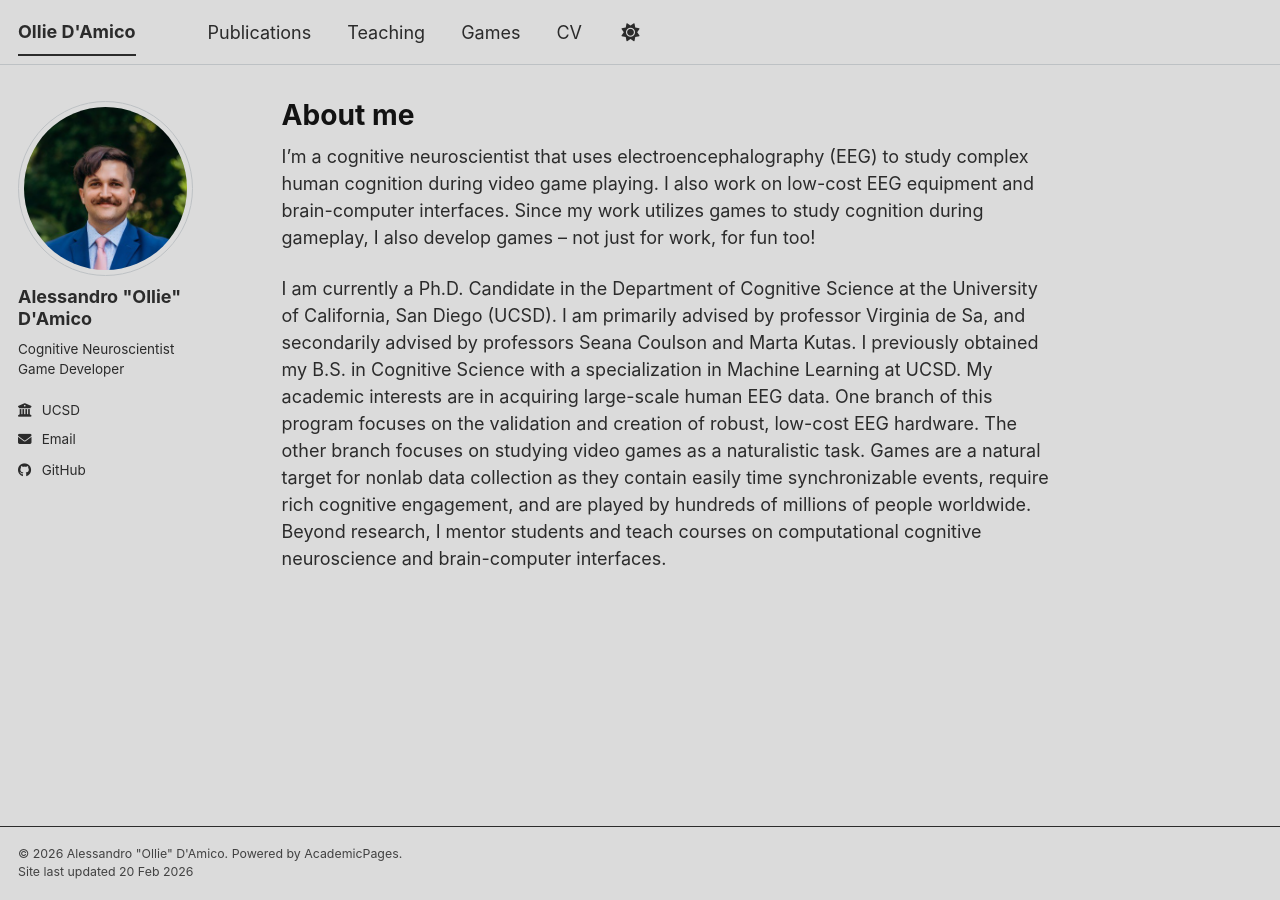
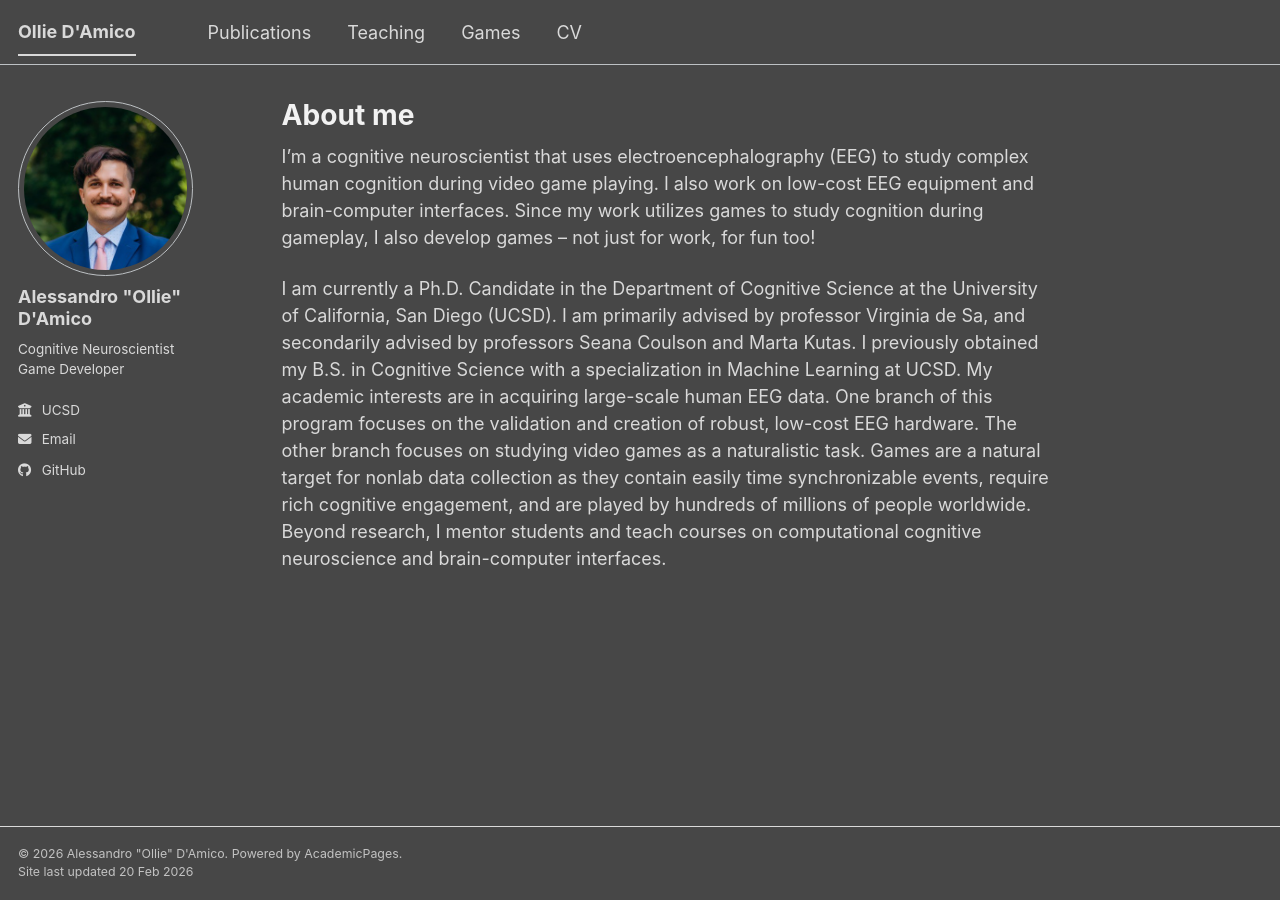
Before and after one commit to ollie-d/ollie-d.github.io, a Jekyll site: the page built from _pages/about.md, in a window 1280 px wide. Built offline with Jekyll 4.4.1, drawn with Linux system fonts in a browser that asks for light colours; a script bundle is joined from its source files by our own code; library files that are not in the unit come from our copies.

Commit message:
removed themes
it's just dark theme now deal with it haters

```diff
--- a/_config.yml
+++ b/_config.yml
@@ -10,7 +10,7 @@
 locale                   : "en-US"
 site_theme               : "default" # The available themes options are "default", "air", "sunrise", "mint", "dirt" and "contrast"
 title                    : "Ollie D'Amico"
-title_separator          : "-"
+title_separator          : "│"
 name                     : &name "Alessandro \"Ollie\" D'Amico"
 description              : &description "Ollie D'Amico's personal website and portfolio"   # Update this with a general description of your site, this is the default if not overridden by a page
 url                      : https://ollie-d.github.io/ # The base hostname & protocol for your site e.g. "https://[your GitHub username].github.io",
--- a/_includes/masthead.html
+++ b/_includes/masthead.html
@@ -3,7 +3,6 @@
   <div class="masthead__inner-wrap">
     <div class="masthead__menu">
       <nav id="site-nav" class="greedy-nav">
-        <button><span class="navicon"></span></button>
         <ul class="visible-links">
           <li class="masthead__menu-item masthead__menu-item--lg persist {% if page.url == '/' or page.url == '/index.html' %}selected{% endif %}">
             <a href="{{ base_path }}/">{{ site.title }}</a>
@@ -23,6 +22,7 @@
           </li>
         </ul>
         <ul class="hidden-links hidden"></ul>
+        <button><span class="navicon"></span></button>
       </nav>
     </div>
   </div>
--- a/_sass/theme/_default_light.scss
+++ b/_sass/theme/_default_light.scss
@@ -1,20 +1,33 @@
 /* ==========================================================================
-    DEFAULT THEME - LIGHT VERSION
+    DEFAULT THEME - DARK VERSION
     ========================================================================== */
+
 /* Color codes used for the theme */
 $primary-color              : #c69214;
 $gray                       : #7a8288;
 $dark-gray                  : mix(#000, $gray, 40%);
 $darker-gray                : mix(#000, $gray, 60%);
 $light-gray                 : mix(#fff, $gray, 50%);
-$lighter-gray               : mix(#fff, $gray, 90%);
 
-$background                 : #DBDBDB;
-$background-light           : mix(#000, $background, 80%);
-$background-lighter         : mix(#000, $background, 90%);
+$background                 : #474747;
+$background-light           : mix(#fff, $background, 80%);
+$background-lighter         : mix(#fff, $background, 90%);
 $link                       : #c69214;
 $link-dark                  : mix(#000, $link, 25%);
 $link-light                 : mix(#fff, $link, 25%);
+
+/* Format text colors with an HSL approach */
+$base-text-color: #ffffff;
+$h1-color: darken($base-text-color, 5%);
+$h2-color: darken($h1-color, 5%);
+$h3-color: darken($h2-color, 5%);
+$text: $h3-color;
+
+$h4-color: darken($h3-color, 3%);
+$h5-color: darken($h4-color, 3%);
+$h6-color: darken($h5-color, 3%);
+$dark-text: $h6-color;
+
 
 /* Color codes used for the site */
 $danger-color               : #ee5f5b;
@@ -22,18 +35,6 @@ $info-color                 : #2f7f93;
 $notice-color               : #7a8288;
 $success-color              : #62c462;
 $warning-color              : #f89406;
-
-/* Format text colors with an HSL approach */
-$base-text-color: #000000;
-$h1-color: lighten($base-text-color, 7%);
-$h2-color: lighten($h1-color, 5%);
-$h3-color: lighten($h2-color, 5%);
-$text: $h3-color;
-
-$h4-color: lighten($h3-color, 3%);
-$h5-color: lighten($h4-color, 3%);
-$h6-color: lighten($h5-color, 3%);
-$dark-text: $h6-color;
 
 /* Other basic settings for the template */
 $border-radius              : 4px;
--- a/assets/css/main.scss
+++ b/assets/css/main.scss
@@ -9,6 +9,16 @@
  */
 
  :root { --copy-accent: currentColor; }
+
+ #theme-toggle {
+  display: none !important;
+}
+
+/* Hide hamburger unless GreedyNav has revealed hidden-links */
+.greedy-nav .hidden-links.hidden + button { display: none; }
+.greedy-nav .hidden-links:not(.hidden) + button { display: block; }
+
+
 
 @import
     "vendor/breakpoint/breakpoint",
```
